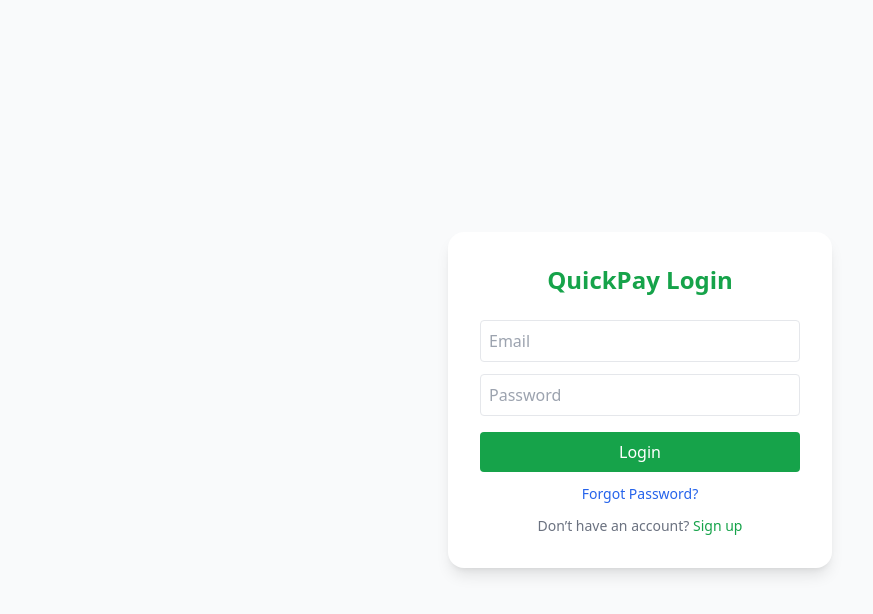
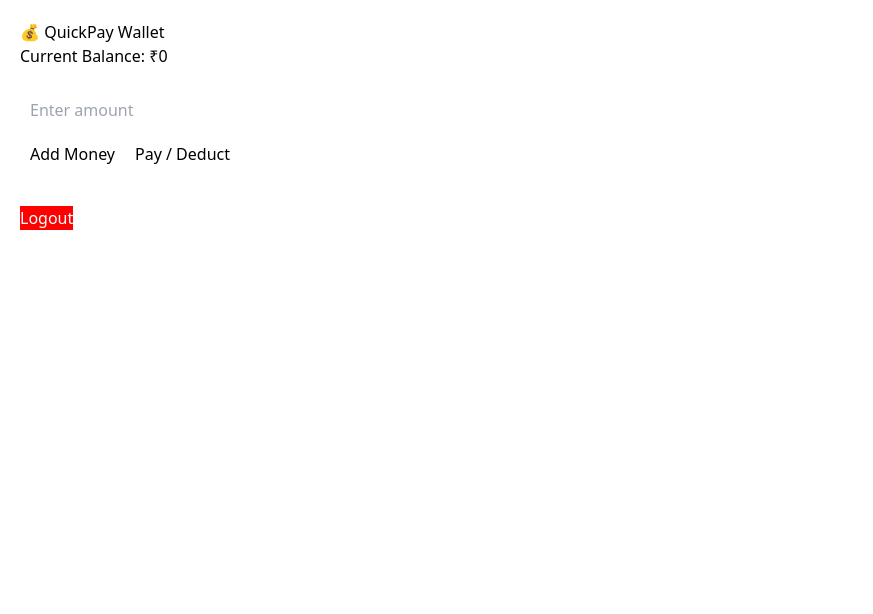
Before and after one commit to vathsala333/quickpayfrontend, a React app: page /dashboard in a window 1280 px wide. Before the commit this address led to /login. Shown: the top 614 px of the page, without its empty margins (0-873 px from the left). Built offline with nearby package versions, Linux system fonts and the light colour scheme; no server answers; sample sign-in values are in the browser's storage; the HTML template or start-up script is replaced by a standard one.

Commit message:
fixed session storage

```diff
--- a/src/components/Dashboard.jsx
+++ b/src/components/Dashboard.jsx
@@ -7,14 +7,11 @@
   const [balance, setBalance] = useState(0);
   const [amount, setAmount] = useState("");
 
-  const BASE_URL = import.meta.env.VITE_API_BASE_URL; // Must be https://qpaybackend.onrender.com
+  const BASE_URL = import.meta.env.VITE_API_BASE_URL;
 
-  // =========================
-  // Fetch Wallet Balance
-  // =========================
   const fetchBalance = async () => {
     try {
-      const token = localStorage.getItem("token");
+      const token = sessionStorage.getItem("token"); // ← changed
 
       if (!token) {
         navigate("/login");
@@ -33,12 +30,9 @@
     }
   };
 
-  // =========================
-  // Add Money
-  // =========================
   const addMoney = async () => {
     try {
-      const token = localStorage.getItem("token");
+      const token = sessionStorage.getItem("token"); // ← changed
 
       const res = await axios.post(
         `${BASE_URL}/api/wallet/add`,
@@ -59,12 +53,9 @@
     }
   };
 
-  // =========================
-  // Deduct Money
-  // =========================
   const deductMoney = async () => {
     try {
-      const token = localStorage.getItem("token");
+      const token = sessionStorage.getItem("token"); // ← changed
 
       const res = await axios.post(
         `${BASE_URL}/api/wallet/deduct`,
@@ -85,11 +76,8 @@
     }
   };
 
-  // =========================
-  // Logout
-  // =========================
   const logout = () => {
-    localStorage.removeItem("token");
+    sessionStorage.removeItem("token"); // ← changed
     navigate("/login");
   };
 
@@ -122,7 +110,10 @@
 
       <br />
 
-      <button onClick={logout} style={{ marginTop: 30, background: "red", color: "white" }}>
+      <button
+        onClick={logout}
+        style={{ marginTop: 30, background: "red", color: "white" }}
+      >
         Logout
       </button>
     </div>
```
